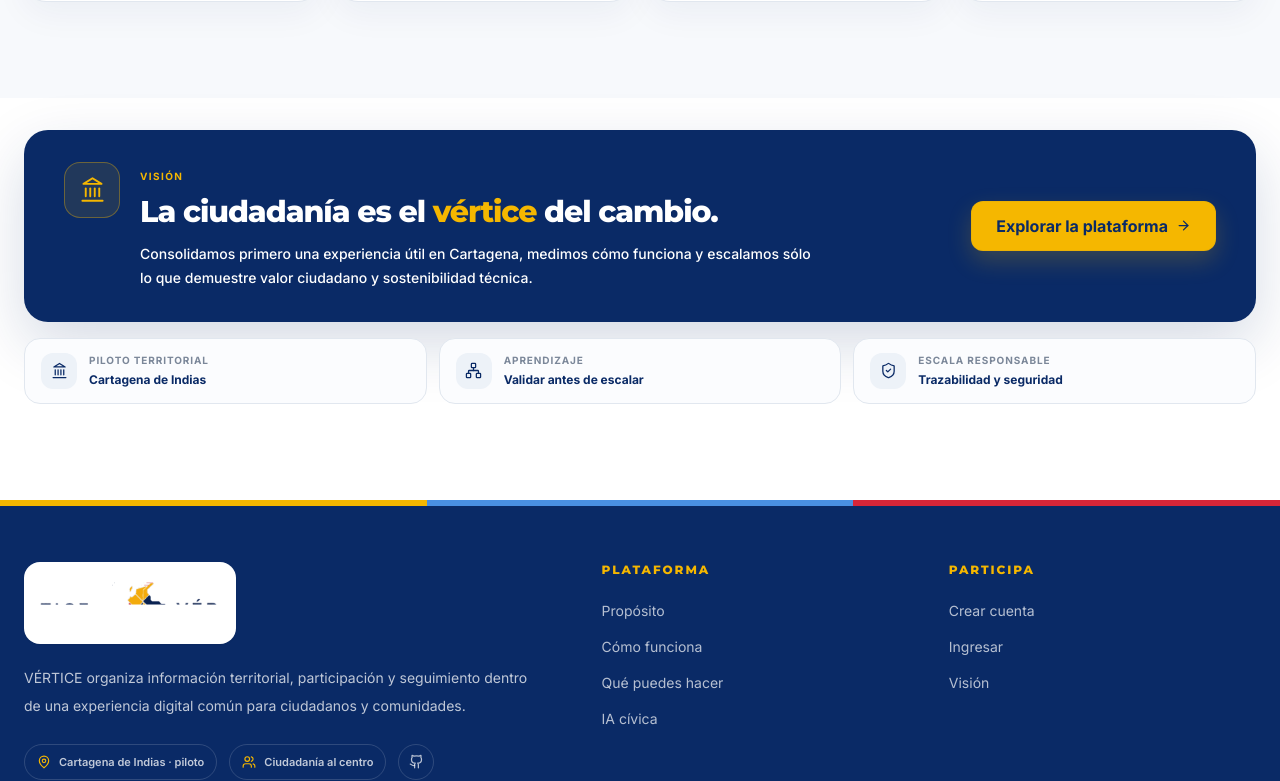
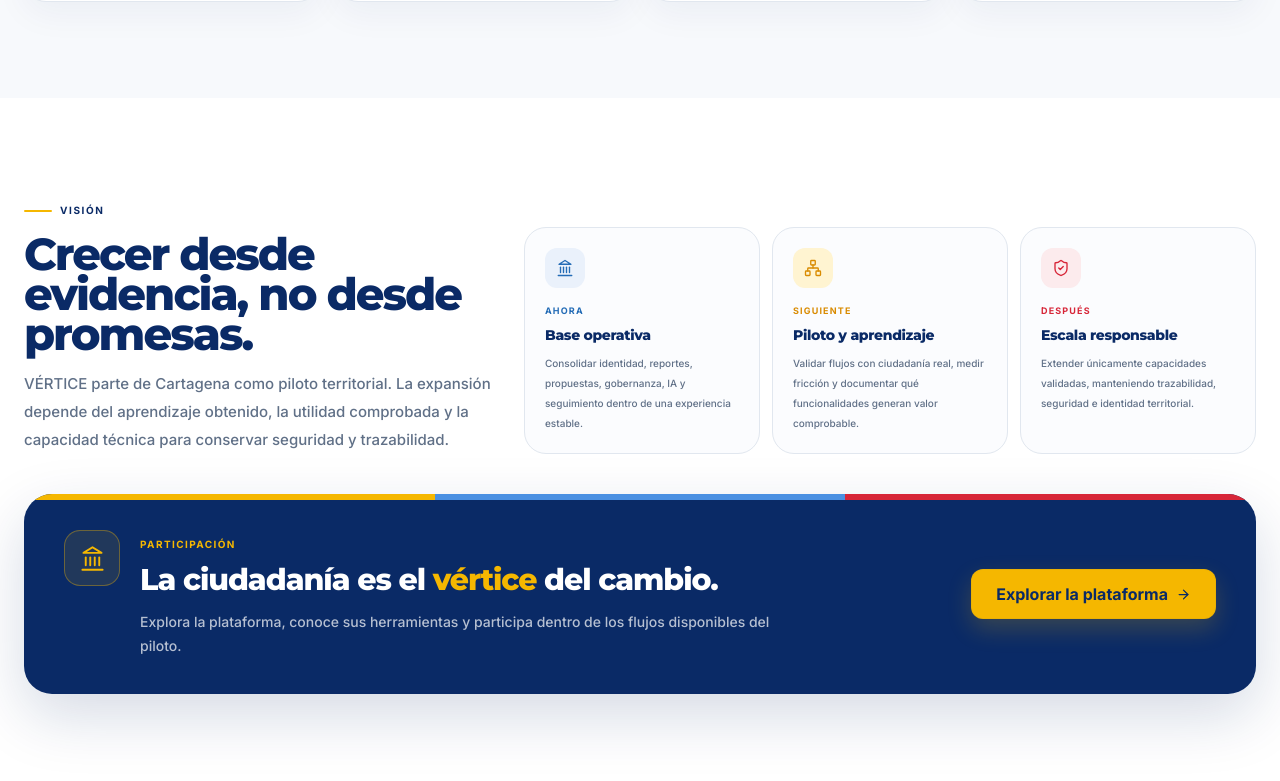
Before and after one commit to VladPhil92/Vertice-OS, a Next.js app in the folder apps/web/: page / in a window 1280 px wide. Shown: the part 5310-6091 px from the top of the page. Built offline with nearby package versions, Linux system fonts and the light colour scheme; a web font is replaced by a local one.

Commit message:
feat(web): expand public vision into phased civic roadmap

```diff
--- a/apps/web/components/sections/RoadmapSection.tsx
+++ b/apps/web/components/sections/RoadmapSection.tsx
@@ -1,28 +1,77 @@
 import Link from 'next/link'
 import { ArrowRight, Landmark, Network, ShieldCheck } from 'lucide-react'
+import { PublicSectionHeader } from '@/components/ui/PublicSectionHeader'
 
-const VISION_POINTS = [
-  { icon: Landmark, label: 'Piloto territorial', text: 'Cartagena de Indias' },
-  { icon: Network, label: 'Aprendizaje', text: 'Validar antes de escalar' },
-  { icon: ShieldCheck, label: 'Escala responsable', text: 'Trazabilidad y seguridad' },
+const PHASES = [
+  {
+    eyebrow: 'AHORA',
+    title: 'Base operativa',
+    text: 'Consolidar identidad, reportes, propuestas, gobernanza, IA y seguimiento dentro de una experiencia estable.',
+    icon: Landmark,
+    color: '#246CB6',
+    bg: '#EAF1FB',
+  },
+  {
+    eyebrow: 'SIGUIENTE',
+    title: 'Piloto y aprendizaje',
+    text: 'Validar flujos con ciudadanía real, medir fricción y documentar qué funcionalidades generan valor comprobable.',
+    icon: Network,
+    color: '#D98B00',
+    bg: '#FFF4D1',
+  },
+  {
+    eyebrow: 'DESPUÉS',
+    title: 'Escala responsable',
+    text: 'Extender únicamente capacidades validadas, manteniendo trazabilidad, seguridad e identidad territorial.',
+    icon: ShieldCheck,
+    color: '#D72638',
+    bg: '#FCEBED',
+  },
 ] as const
 
 export function RoadmapSection() {
   return (
-    <section id="vision" className="bg-white px-5 pb-20 pt-8 sm:px-6 md:pb-24">
+    <section id="vision" className="bg-white px-5 pb-20 pt-20 sm:px-6 md:pb-24 md:pt-24">
       <div className="mx-auto max-w-7xl">
-        <div className="grid gap-4 rounded-[24px] bg-[#0A2A66] p-6 text-white shadow-[0_22px_60px_rgba(10,42,102,.17)] sm:p-8 lg:grid-cols-[1fr_auto] lg:items-center lg:px-10">
+        <div className="grid gap-8 lg:grid-cols-[.78fr_1.22fr] lg:items-end">
+          <PublicSectionHeader
+            eyebrow="Visión"
+            title="Crecer desde evidencia, no desde promesas."
+            description="VÉRTICE parte de Cartagena como piloto territorial. La expansión depende del aprendizaje obtenido, la utilidad comprobada y la capacidad técnica para conservar seguridad y trazabilidad."
+          />
+
+          <div className="grid gap-3 sm:grid-cols-3">
+            {PHASES.map(({ eyebrow, title, text, icon: Icon, color, bg }) => (
+              <article key={eyebrow} className="rounded-[22px] border border-[#E1E7EF] bg-[#FBFCFE] p-5">
+                <div className="flex h-10 w-10 items-center justify-center rounded-xl" style={{ color, background: bg }}>
+                  <Icon size={18} strokeWidth={1.8} />
+                </div>
+                <div className="mt-4 text-[9px] font-extrabold uppercase tracking-[.13em]" style={{ color }}>{eyebrow}</div>
+                <h3 className="mt-2 text-sm font-extrabold text-[#0A2A66]">{title}</h3>
+                <p className="mt-2 text-[10px] font-medium leading-5 text-[#607087]">{text}</p>
+              </article>
+            ))}
+          </div>
+        </div>
+
+        <div className="relative mt-10 overflow-hidden rounded-[28px] bg-[#0A2A66] p-6 text-white shadow-[0_22px_60px_rgba(10,42,102,.17)] sm:p-8 lg:px-10 lg:py-9">
+          <div className="absolute inset-x-0 top-0 grid h-1.5 grid-cols-3">
+            <span className="bg-[#F5B700]" />
+            <span className="bg-[#4A90E2]" />
+            <span className="bg-[#D72638]" />
+          </div>
+          <div className="grid gap-6 lg:grid-cols-[1fr_auto] lg:items-center">
             <div className="flex gap-5">
               <div className="hidden h-14 w-14 shrink-0 items-center justify-center rounded-2xl border border-[#F5B700]/35 bg-[#F5B700]/10 text-[#F5B700] sm:flex">
                 <Landmark size={27} strokeWidth={1.7} />
               </div>
               <div>
-              <span className="text-[10px] font-extrabold uppercase tracking-[.14em] text-[#F5B700]">Visión</span>
+                <span className="text-[10px] font-extrabold uppercase tracking-[.14em] text-[#F5B700]">Participación</span>
                 <h2 className="mt-2 font-display text-2xl font-extrabold tracking-[-0.035em] sm:text-3xl">
                   La ciudadanía es el <span className="text-[#F5B700]">vértice</span> del cambio.
                 </h2>
-              <p className="mt-3 max-w-2xl text-sm font-medium leading-6 text-white/72">
-                Consolidamos primero una experiencia útil en Cartagena, medimos cómo funciona y escalamos sólo lo que demuestre valor ciudadano y sostenibilidad técnica.
+                <p className="mt-3 max-w-2xl text-sm font-medium leading-6 text-white/70">
+                  Explora la plataforma, conoce sus herramientas y participa dentro de los flujos disponibles del piloto.
                 </p>
               </div>
             </div>
@@ -32,19 +81,6 @@ export function RoadmapSection() {
               <ArrowRight size={15} className="transition-transform group-hover:translate-x-1" />
             </Link>
           </div>
-
-        <div className="mt-4 grid gap-3 sm:grid-cols-3">
-          {VISION_POINTS.map(({ icon: Icon, label, text }) => (
-            <div key={label} className="flex items-center gap-3 rounded-2xl border border-[#E1E7EF] bg-[#FBFCFE] px-4 py-3.5">
-              <div className="flex h-9 w-9 shrink-0 items-center justify-center rounded-xl bg-[#EDF2F8] text-[#0A2A66]">
-                <Icon size={17} strokeWidth={1.8} />
-              </div>
-              <div>
-                <div className="text-[10px] font-extrabold uppercase tracking-[.09em] text-[#7B8799]">{label}</div>
-                <div className="mt-1 text-xs font-extrabold text-[#0A2A66]">{text}</div>
-              </div>
-            </div>
-          ))}
         </div>
       </div>
     </section>
```
Lines whose indentation alone changed are shown as unchanged.
